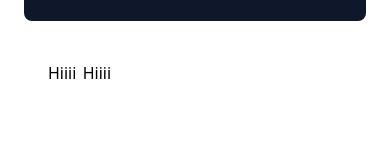
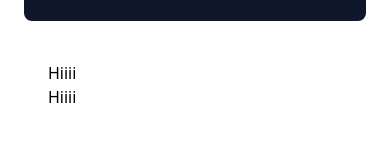
Before and after one commit to seanj29/portfolio, a Gatsby site: page /experience in a window 390 px wide. Shown: the part 151-292 px from the top of the page. Built offline with nearby package versions, Linux system fonts and the light colour scheme; Gatsby itself is replaced by a stand-in of ours.

Commit message:
made sure only applies to small and above

```diff
--- a/src/components/ExperienceCard.tsx
+++ b/src/components/ExperienceCard.tsx
@@ -6,7 +6,7 @@
 
 
       return (
-        <li className="grid grid-cols-8 mb-10 mr-4 lg:ml-2">
+        <li className="grid sm:grid-cols-8 mb-10 mr-4 lg:ml-2">
          <div>
          Hiiii
          </div>
```
